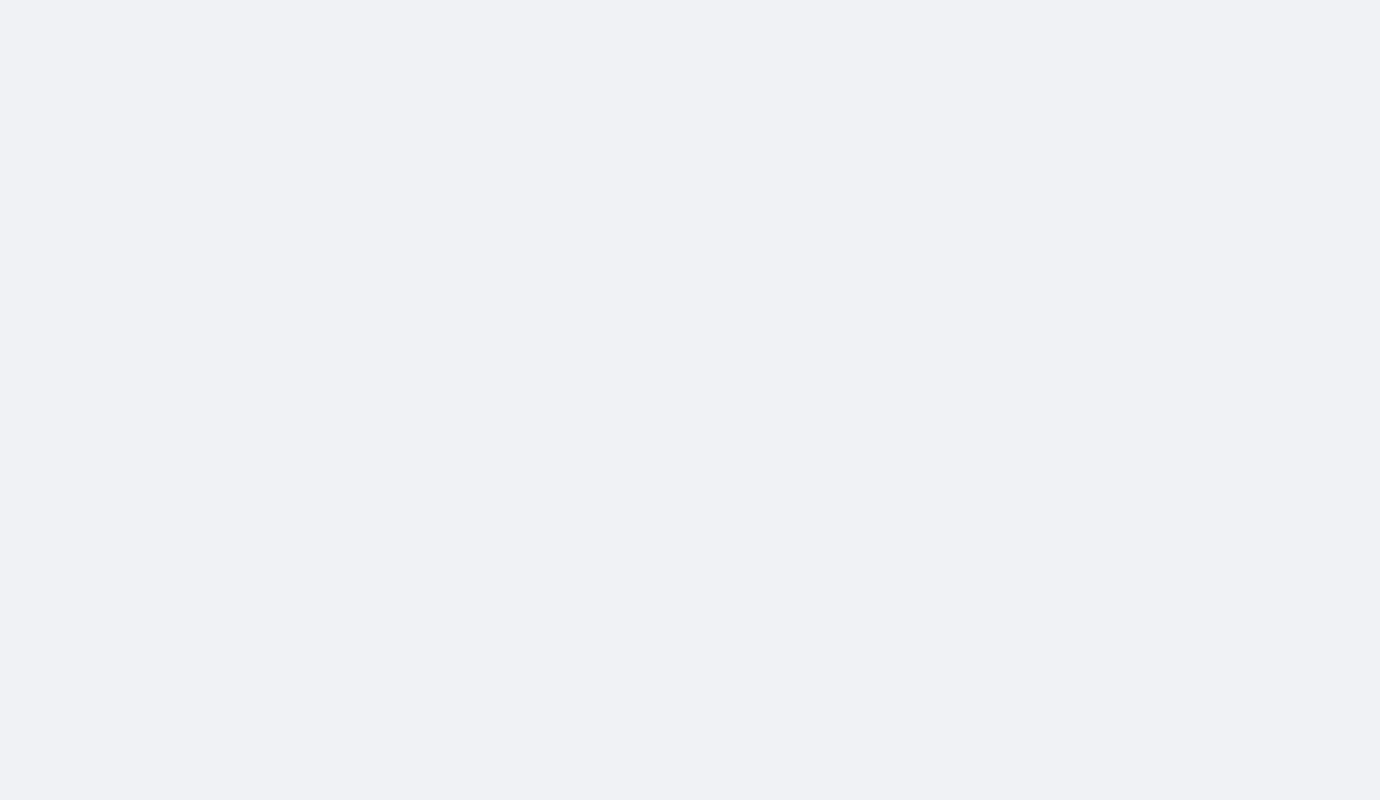
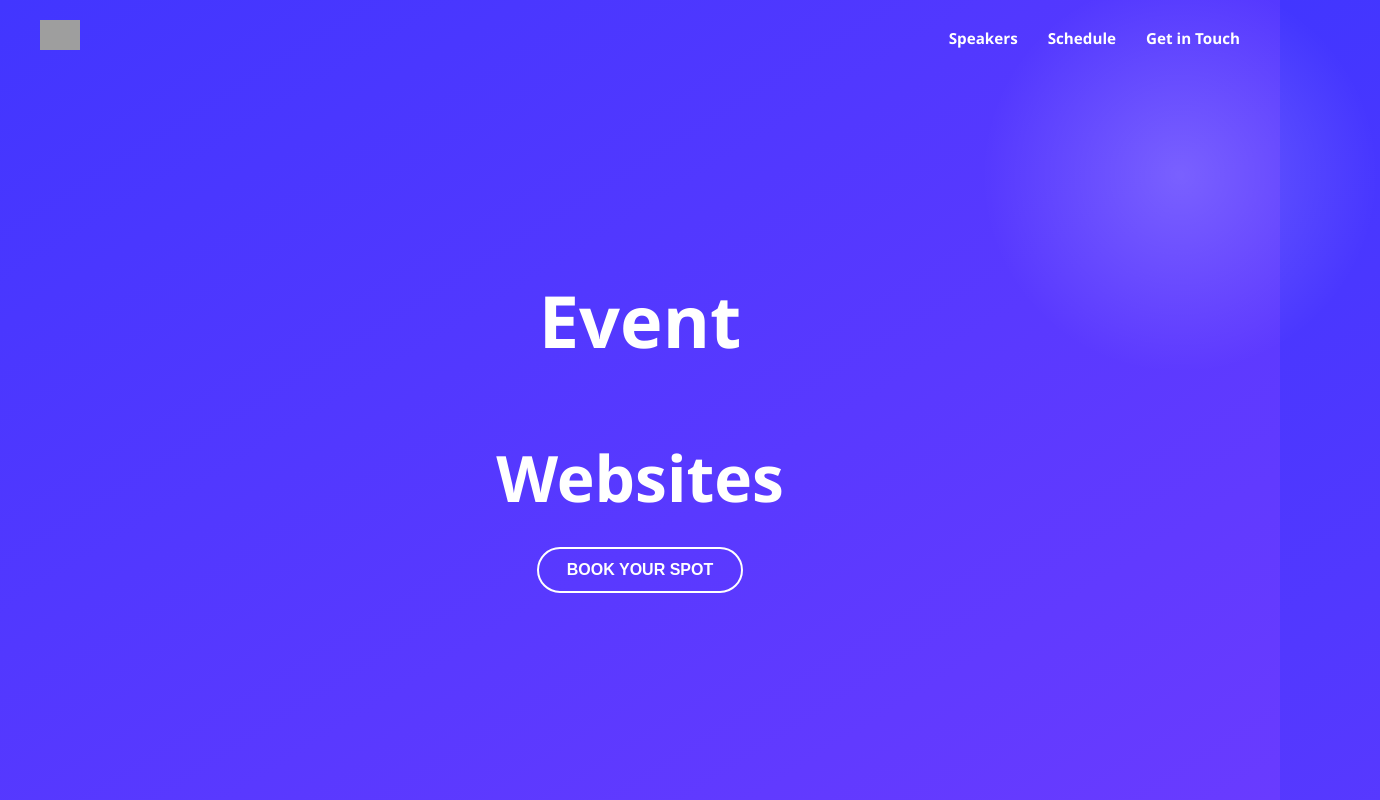
Before and after one commit to ChristianAgyapong/PowerApp, a plain HTML site: page index.html in a window 1280 px wide. Shown: the whole page, 1380 px wide, since content can reach past the window. Drawn offline with Linux system fonts and the light colour scheme; grey boxes are pictures that could not be loaded.

Commit message:
The initial project is been changed to event planner site

```diff
--- a/index.html
+++ b/index.html
@@ -2,24 +2,30 @@
 <html lang="en">
 <head>
   <meta charset="UTF-8" />
-  <meta name="viewport" content="width=device-width, initial-scale=1.0" />
-  <title>PowerApp</title>
+  <meta name="viewport" content="width=device-width, initial-scale=1.0"/>
+  <title>Event Website</title>
   <link rel="stylesheet" href="style.css" />
 </head>
 <body>
-  <div id="app">
-    <div id="loginScreen" class="screen">
-      <h1>Welcome to PowerApp</h1>
-      <button class="btn" onclick="login()">Login</button>
+  <header class="navbar">
+    <div class="logo">
+      <img src="https://upload.wikimedia.org/wikipedia/commons/6/6b/Meetup_Logo.png" alt="logo" />
     </div>
+    <nav>
+  <ul class="nav-links">
+    <li><a href="speakers.html">Speakers</a></li>
+    <li><a href="schedule.html">Schedule</a></li>
+    <li><a href="contact.html">Get in Touch</a></li>
+  </ul>
+</nav>
 
-    <div id="homeScreen" class="screen hidden">
-      <h1>Home Screen</h1>
-      <p>PowerApp is now live! 🚀</p>
-      <button class="btn" onclick="logout()">Logout</button>
+  </header>
+
+  <section class="hero">
+    <div class="hero-content">
+      <h1><span>Event</span> <br /> Websites</h1>
+      <button class="btn">BOOK YOUR SPOT</button>
     </div>
-  </div>
-
-  <script src="script.js"></script>
+  </section>
 </body>
 </html>
--- a/script.js
+++ b/script.js
@@ -1,9 +1,9 @@
 function login() {
-  document.getElementById('loginScreen').classList.add('hidden');
-  document.getElementById('homeScreen').classList.remove('hidden');
+  document.getElementById('loginScreen').classList.remove('active');
+  document.getElementById('homeScreen').classList.add('active');
 }
 
 function logout() {
-  document.getElementById('homeScreen').classList.add('hidden');
-  document.getElementById('loginScreen').classList.remove('hidden');
+  document.getElementById('homeScreen').classList.remove('active');
+  document.getElementById('loginScreen').classList.add('active');
 }
--- /dev/null
+++ b/speakers.css
@@ -0,0 +1,57 @@
+body {
+  margin: 0;
+  font-family: 'Segoe UI', Tahoma, Geneva, Verdana, sans-serif;
+  background: linear-gradient(to bottom right, #4236ff, #693bff);
+  color: white;
+  min-height: 100vh;
+  padding-bottom: 40px;
+}
+
+.navbar {
+  display: flex;
+  justify-content: space-between;
+  align-items: center;
+  padding: 20px 40px;
+  background-color: rgba(0, 0, 0, 0.1);
+}
+.logo a {
+  color: white;
+  font-weight: bold;
+  text-decoration: none;
+}
+.title {
+  font-size: 1.5rem;
+}
+
+.speaker-grid {
+  display: grid;
+  grid-template-columns: repeat(auto-fit, minmax(250px, 1fr));
+  gap: 30px;
+  padding: 40px;
+}
+
+.speaker-card {
+  background: white;
+  color: #333;
+  padding: 20px;
+  border-radius: 15px;
+  box-shadow: 0 10px 20px rgba(0,0,0,0.2);
+  transition: transform 0.3s;
+}
+.speaker-card:hover {
+  transform: translateY(-5px);
+}
+.speaker-name {
+  font-weight: bold;
+  font-size: 1.2rem;
+  margin-bottom: 5px;
+}
+.speaker-title {
+  font-size: 0.9rem;
+  color: #666;
+  margin-bottom: 10px;
+}
+.speaker-bio {
+  font-size: 0.85rem;
+  line-height: 1.4;
+}
--- a/style.css
+++ b/style.css
@@ -1,45 +1,92 @@
+/* Reset & global styles */
+* {
+  margin: 0;
+  padding: 0;
+  box-sizing: border-box;
+}
 body {
-  margin: 0;
   font-family: 'Segoe UI', Tahoma, Geneva, Verdana, sans-serif;
-  background-color: #f0f2f5;
+  background: linear-gradient(to bottom right, #4236ff, #693bff);
+  color: white;
+  height: 100vh;
+  overflow: hidden;
+}
+
+/* Navbar */
+.navbar {
+  display: flex;
+  justify-content: space-between;
+  align-items: center;
+  padding: 20px 40px;
+}
+.logo img {
+  width: 40px;
+}
+.nav-links {
+  list-style: none;
+  display: flex;
+  gap: 30px;
+}
+.nav-links a {
+  color: white;
+  text-decoration: none;
+  font-weight: bold;
+  font-size: 0.95rem;
+}
+.nav-links a:hover {
+  text-decoration: underline;
+}
+
+/* Hero Section */
+.hero {
   display: flex;
   align-items: center;
   justify-content: center;
-  height: 100vh;
+  text-align: center;
+  height: calc(100vh - 80px);
+  padding: 20px;
+  position: relative;
+}
+.hero h1 {
+  font-size: 4rem;
+  font-weight: 900;
+  line-height: 1.2;
+}
+.hero h1 span {
+  display: block;
+  font-size: 4.5rem;
+  color: #fff;
+}
+.btn {
+  margin-top: 30px;
+  padding: 12px 28px;
+  font-size: 16px;
+  font-weight: 600;
+  border: 2px solid white;
+  background: transparent;
+  color: white;
+  border-radius: 30px;
+  cursor: pointer;
+  transition: all 0.3s ease-in-out;
+}
+.btn:hover {
+  background-color: white;
+  color: #4236ff;
 }
 
-#app {
-  text-align: center;
+/* Optional: Abstract background shapes */
+.hero::before {
+  content: '';
+  position: absolute;
+  width: 400px;
+  height: 400px;
+  background: radial-gradient(circle at 50% 50%, rgba(255,255,255,0.2), transparent 70%);
+  top: -100px;
+  right: -100px;
+  border-radius: 50%;
+  z-index: 0;
 }
-
-.screen {
-  display: none;
+.hero-content {
+  position: relative;
+  z-index: 2;
 }
-
-.screen h1 {
-  font-size: 2rem;
-  margin-bottom: 20px;
-}
-
-.btn {
-  background-color: #2e86de;
-  color: white;
-  padding: 12px 24px;
-  font-size: 16px;
-  border: none;
-  border-radius: 10px;
-  cursor: pointer;
-  transition: background 0.3s;
-}
-
-.btn:hover {
-  background-color: #1e6bb8;
-}
-
-.hidden {
-  display: none;
-}
-
-.active {
-  display: block;
-}
```
Also changed, not shown: speakers.html (added, +23 -0 lines), speakers.js (added, +35 -0 lines).
